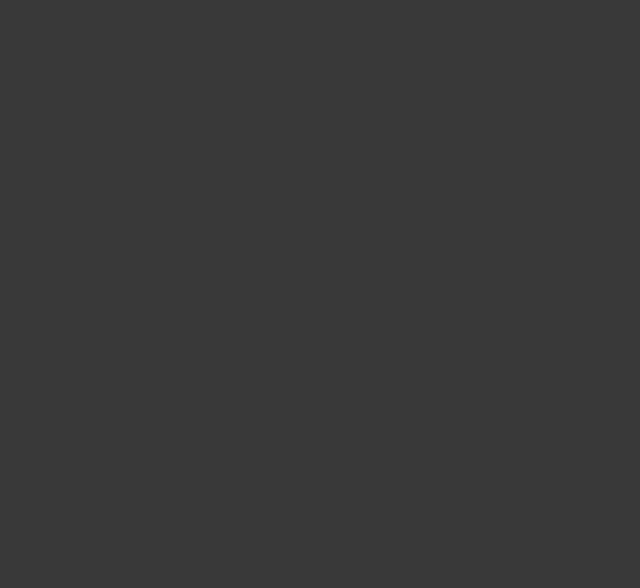
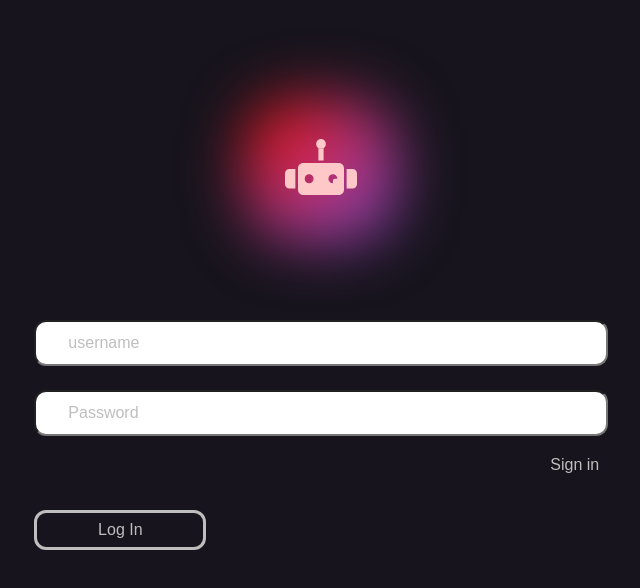
Before and after one commit to Arcoss03/mini-game, a Vue app in the folder front/: page /login in a window 1280 px wide. Before the commit this address had no page. Shown: the top 588 px of the page, without its empty margins (319-959 px from the left). Built offline with nearby package versions, Linux system fonts and the light colour scheme.

Commit message:
feat : login front

```diff
--- /dev/null
+++ b/front/src/components/Login.vue
@@ -0,0 +1,193 @@
+<script setup lang="ts">
+import ky from 'ky';
+import { onMounted, ref, type Ref} from 'vue';
+import {type logIn} from '@/interfaces/user';
+
+let username: Ref<string> = ref('');
+let password: Ref<string> = ref('');
+
+async function SendPost() {
+
+  try {
+    const postData: logIn = {
+      username: username.value,
+      password: password.value,
+    };
+
+
+    // Utiliser ky pour envoyer les données
+    await ky.post('/api/auth/login', {
+      json: postData
+    });
+
+  } catch (error) {
+    // Avec ky, une erreur est lancée automatiquement si la réponse n'est pas ok
+    console.error('Erreur lors de la requête :', error);
+  }
+}
+
+</script>
+
+<template>
+  <main>
+    <div class="blush" >
+        <img src="../assets/logo.svg" alt="logo">
+    </div>
+
+    <form @submit.prevent="SendPost()">
+      <div>
+        <label for="username"></label>
+        <input v-model="username" placeholder="username" required>
+      </div>
+
+      <div>
+        <label for="password"></label>
+        <input v-model="password" placeholder="Password"  type="password" required>
+        <a href="/login">Sign in</a>
+      </div>
+
+      <button type=submit>Log In</button>
+    </form>
+
+
+  </main>
+</template>
+
+<style scoped lang="scss">
+main {
+    min-height: 100vh;
+    background: #17141D;
+    border: solid #17141D;
+
+    .blush {
+        margin-top: 6rem;
+        margin-left: auto;
+        margin-right: auto;
+        position: relative;
+        width: 12%;
+
+        &::before {
+            content: '';
+            position: absolute;
+            width: 100%;
+            height: 100%;
+            background: radial-gradient(ellipse at top left, #EC1414 15%, #7D50DD 100%);
+            border-radius: 35%;
+            filter: blur(30px);
+        }
+
+        img {
+            width: 100%;
+            padding: 2.5rem;
+            margin-left: center;
+            position: relative;
+            z-index: 1;
+        }
+        @media screen and (max-width: 1250px) {
+            width: 15%;
+        }
+        @media screen and (max-width: 1000px) {
+            width: 20%;
+        }
+        @media screen and (max-width: 900px) {
+            width: 30%;
+        }
+        @media screen and (max-width: 500px) {
+            width: 40%;
+        }
+        @media screen and (max-width: 400px) {
+            width: 50%;
+            margin-top: 4rem;
+        }
+        @media screen and (max-width: 300px) {
+            width: 60%;
+        }
+    }
+    form{
+        margin-left: auto;
+        margin-top: 4.9rem;
+        margin-right: auto;
+        width: 45%;
+
+        input{
+            padding-top: 0.75rem;
+            padding-bottom: 0.75rem;
+            border-radius: 12px;
+            color: #BEBEBE;
+            font-size: 16px;
+            font-family: Arial, Helvetica, sans-serif;
+            padding-left: 2rem;
+            width: 100%;
+            margin-bottom: 1rem;
+
+            &::placeholder{
+                color :#BEBEBE;
+                font-size: 16px;
+                font-family:Arial, Helvetica, sans-serif;
+            }
+        }
+        div{
+            margin-bottom: 0.5rem;
+        }
+        a{
+        text-decoration: none;
+        color:#BEBEBE;
+        font-size: 16px;
+        font-family:Arial, Helvetica, sans-serif;
+        margin-left: 92%;
+        @media screen and (max-width: 1300px) {
+            margin-left: 90%;
+        }
+
+        @media screen and (max-width: 750) {
+            margin-left: 50%;
+        }
+
+        @media screen and (max-width: 500px) {
+            margin-left: 80%;
+        }
+        @media screen and (max-width: 400px) {
+            margin-left: 80%;
+        }
+        @media screen and (max-width: 300px) {
+            margin-left: 70%;
+        }
+        }
+        button{
+            margin-top: 1.5rem;
+            border:solid #BEBEBE;
+            border-radius: 12px;
+            padding-top: 0.25rem;
+            padding-bottom: 0.25rem;
+            width: 30%;
+            margin-left: auto;
+            margin-right:auto;
+            color:#BEBEBE;
+            font-size: 16px;
+            font-family:Arial, Helvetica, sans-serif;
+        }
+        @media screen and (max-width: 1250px) {
+            width: 70%;
+        }
+        @media screen and (max-width: 1000px) {
+            width: 70%;
+        }
+        @media screen and (max-width: 900px) {
+            width: 80%;
+        }
+        @media screen and (max-width: 500px) {
+            width: 80%;
+        }
+        @media screen and (max-width: 400px) {
+            width: 80%;
+            margin-top: 4rem;
+        }
+        @media screen and (max-width: 300px) {
+            width: 80%;
+        }
+
+    }
+
+}
+
+</style>
--- a/front/src/interfaces/user.ts
+++ b/front/src/interfaces/user.ts
@@ -3,3 +3,8 @@ export interface signUp {
     pseudo: string;
     password: string;
   }
+
+export interface logIn{
+  username:string;
+  password:string;
+}
--- a/front/src/router/index.ts
+++ b/front/src/router/index.ts
@@ -1,6 +1,7 @@
 import { createRouter, createWebHistory } from 'vue-router';
 import HomeView from '../views/TestView.vue';
 import SignUpView from '@/views/SignUpView.vue';
+import LogInView from '@/views/LogInView.vue';
 const router = createRouter({
   history: createWebHistory(import.meta.env.BASE_URL),
   routes: [
@@ -13,6 +14,11 @@ const router = createRouter({
       path: '/signup',
       name: 'signup',
       component: SignUpView
+    }
+    ,{
+      path: '/login',
+      name: 'login',
+      component: LogInView
     },
     {
       path: '/create',
--- /dev/null
+++ b/front/src/views/LogInView.vue
@@ -0,0 +1,7 @@
+<script setup lang="ts">
+import Login from '@/components/Login.vue'
+</script>
+
+<template>
+    <Login />
+</template>
```
